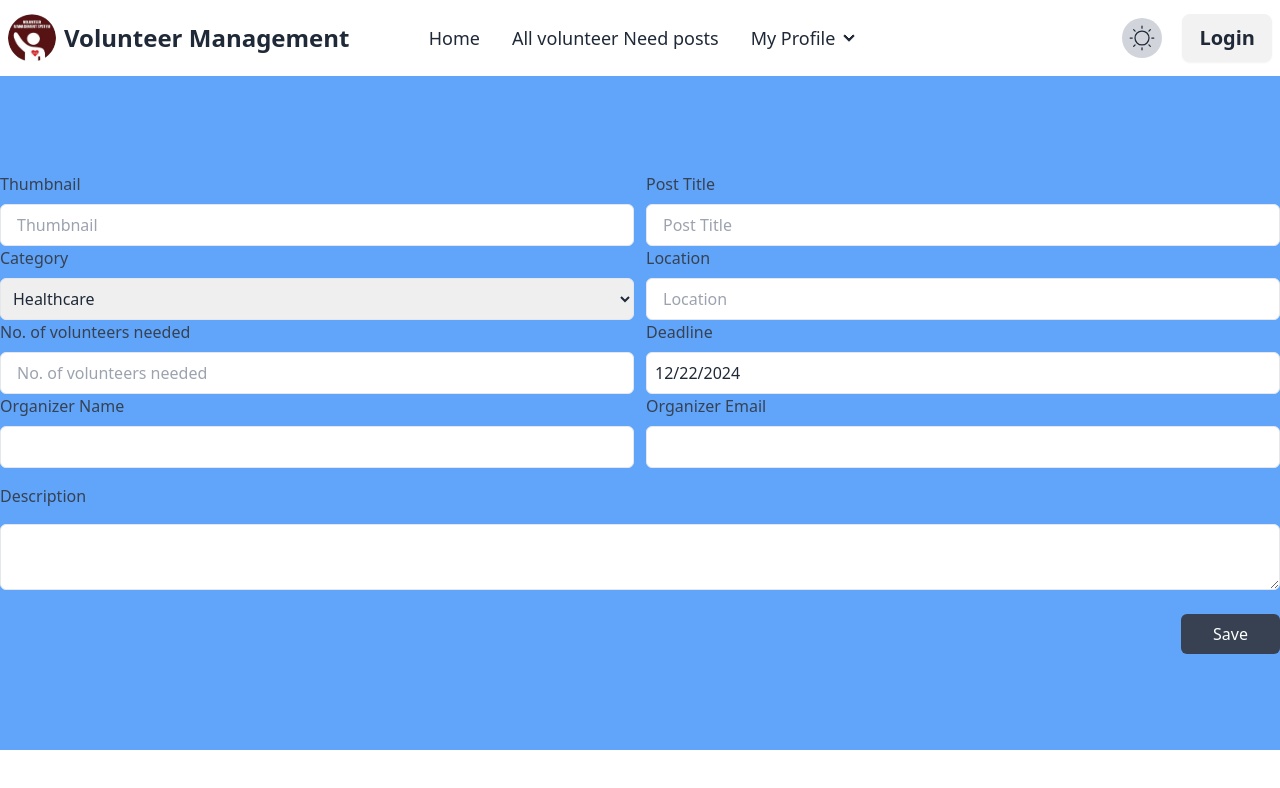
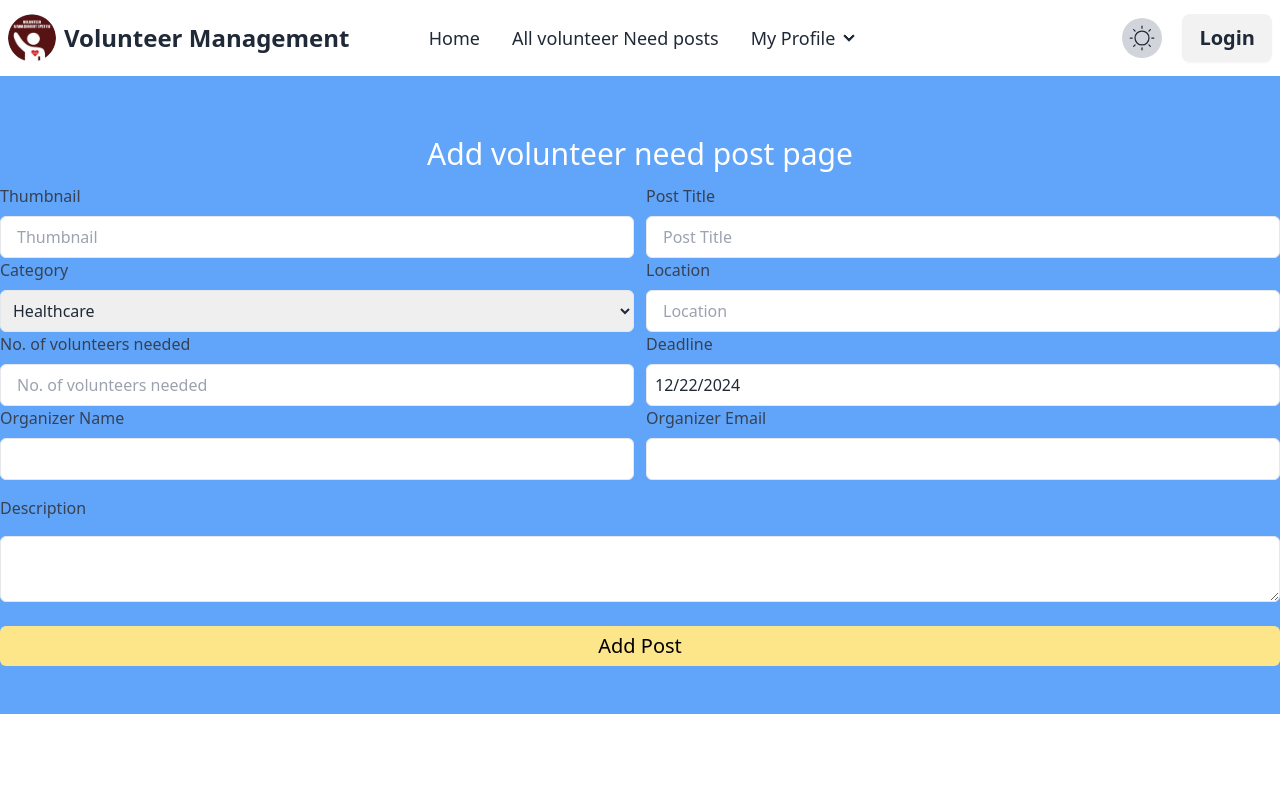
Before and after one commit to shahidulshohid/porject-a11-client-side, a React (Vite) app: page /addVoNeedPost in a window 1280 px wide. Shown: the top 788 px of the page. Built offline with nearby package versions, Linux system fonts and the light colour scheme; no server answers.

Commit message:
created a add volunteer post page

```diff
--- a/package.json
+++ b/package.json
@@ -10,6 +10,7 @@
     "preview": "vite preview"
   },
   "dependencies": {
+    "axios": "^1.7.9",
     "firebase": "^11.1.0",
     "install": "^0.13.0",
     "localforage": "^1.10.0",
--- /dev/null
+++ b/src/components/VolunteerNeedsSection/VolunteerNeedsSection.jsx
@@ -0,0 +1,12 @@
+
+const VolunteerNeedsSection = () => {
+
+
+    return (
+        <div>
+            dsfsdfdf
+        </div>
+    );
+};
+
+export default VolunteerNeedsSection;
--- a/src/pages/AddVoNeePostPage/AddVoNeePostPage.jsx
+++ b/src/pages/AddVoNeePostPage/AddVoNeePostPage.jsx
@@ -2,12 +2,14 @@ import React, { useState } from "react";
 import DatePicker from "react-datepicker";
 import "react-datepicker/dist/react-datepicker.css";
 import useAuth from "../../hook/useAuth";
+import axios from "axios";
+import { toast } from "react-toastify";
 
 const AddVoNeePostPage = () => {
   const { user } = useAuth();
   const [startDate, setStartDate] = useState(new Date());
 
-  const handleSubmit = (e) => {
+  const handleSubmit = async(e) => {
     e.preventDefault();
     const form = e.target;
     const thumbnail = form.thumbnail.value;
@@ -19,7 +21,7 @@ const AddVoNeePostPage = () => {
     const name = form.name.value;
     const email = form.email.value;
     const description = form.description.value;
-    console.log(
+    const formData = {
       thumbnail,
       title,
       category,
@@ -29,10 +31,23 @@ const AddVoNeePostPage = () => {
       name,
       email,
       description
-    );
+  };
+    // make a post request
+    try {
+      await axios.post(`${import.meta.env.VITE_API_URL}/add-volunteer-post`, formData)
+      form.reset()
+      toast.success('Data added successfully', {
+        position:'top-center'
+      })
+    } catch (error) {
+      toast.error('Something went wrong', {
+        position:'top-center'
+      })
+    }
   };
   return (
-    <div className="py-24 mx-4 lg:mx-0">
+    <div className="py-12 mx-4 lg:mx-0">
+      <h3 className="text-center my-3 text-3xl text-white">Add volunteer need post page </h3>
       <form onSubmit={handleSubmit}>
       <div className="lg:flex gap-3">
         <div className="w-full">
@@ -146,8 +161,8 @@ const AddVoNeePostPage = () => {
         ></textarea>
       </div>
       <div className="flex justify-end mt-6">
-        <button className="disabled:cursor-not-allowed px-8 py-2.5 leading-5 text-white transition-colors duration-300 transhtmlForm bg-gray-700 rounded-md hover:bg-gray-600 focus:outline-none focus:bg-gray-600">
-          Save
+        <button className="disabled:cursor-not-allowed px-8 py-2.5 leading-5 text-black text-xl transition-colors duration-300 transhtmlForm bg-amber-200 rounded-md hover:bg-amber-200 focus:outline-none focus:bg-amber-200 w-full">
+        Add Post
         </button>
       </div>
       </form>
--- a/src/pages/HomePage/HomePage.jsx
+++ b/src/pages/HomePage/HomePage.jsx
@@ -1,9 +1,11 @@
 import BannerSection from "../../components/BannerSection/BannerSection";
+import VolunteerNeedsSection from "../../components/VolunteerNeedsSection/VolunteerNeedsSection";
 
 const HomePage = () => {
     return (
         <div>
           <BannerSection></BannerSection>
+          <VolunteerNeedsSection></VolunteerNeedsSection>
         </div>
     );
 };
--- a/src/pages/Shared/Navbar.jsx
+++ b/src/pages/Shared/Navbar.jsx
@@ -36,7 +36,7 @@ const Navbar = () => {
           <summary className="text-lg bg-transparent">My Profile</summary>
           <ul className="menu dropdown-content bg-base-100 rounded-lg z-[1] w-52 shadow">
             <li>
-              <Link to='/myProfile'>Add Volunteer need Post</Link>
+              <Link to='/addVoNeedPost'>Add Volunteer need Post</Link>
             </li>
             <li>
               <Link>Manage My Posts </Link>
```
Also changed, not shown: 1 other file (tests, documents, lock files or other folders).
